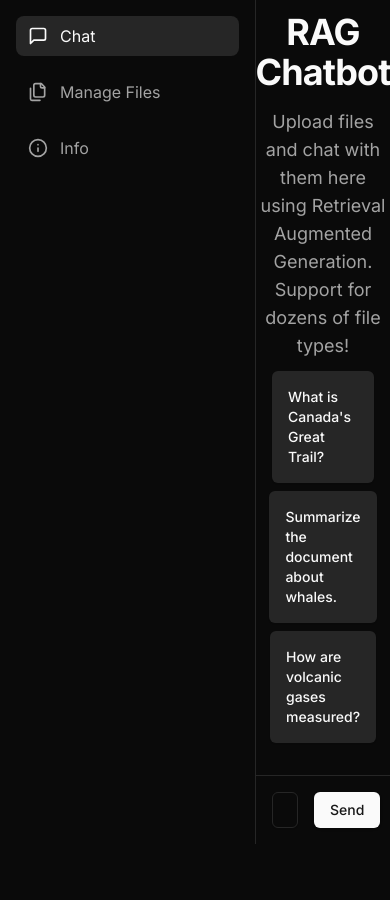
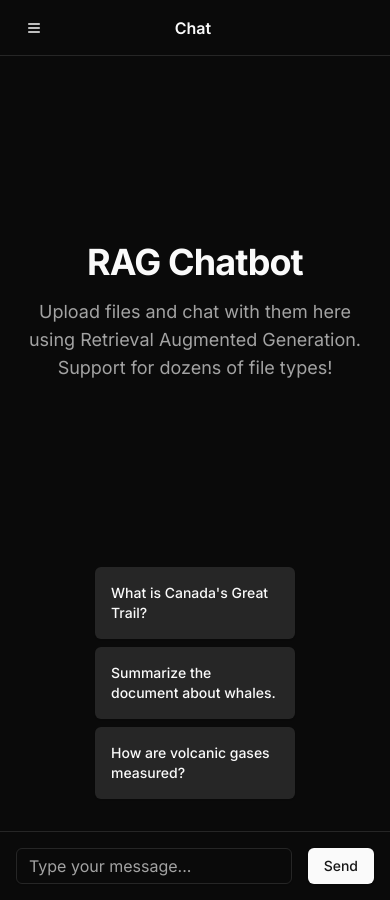
Before and after one commit to austinmw312/rag-chatbot, a Next.js app: page / in a window 390 px wide. Before the commit the page ends 844 px from the top, so only its background shows below. Built offline with nearby package versions, Linux system fonts and the light colour scheme.

Commit message:
Mobile navigation

```diff
--- a/app/layout.tsx
+++ b/app/layout.tsx
@@ -4,13 +4,14 @@ import "./globals.css";
 import { ThemeProvider } from "@/components/theme-provider";
 import { Navigation } from "@/components/navigation";
 import { ChatProvider } from "@/components/chat-context";
+import { SidebarProvider } from "@/components/layout/sidebar-context";
 import { Toaster } from "@/components/ui/toaster";
 
 const inter = Inter({ subsets: ["latin"] });
 
 export const metadata: Metadata = {
-  title: "RAG Chat",
-  description: "Chat with your documents using RAG",
+  title: "RAG Chatbot",
+  description: "Chat with your documents using AI",
 };
 
 export default function RootLayout({
@@ -29,14 +30,17 @@ export default function RootLayout({
           disableTransitionOnChange
         >
           <ChatProvider>
-            <div className="flex h-screen">
-              <Navigation />
-              <main className="flex-1 overflow-y-auto">
-                {children}
-              </main>
-            </div>
-            <Toaster />
+            <SidebarProvider>
+              <div className="flex min-h-screen">
+                <Navigation />
+                <main className="flex-1 lg:pl-64">
+                  <div className="h-14 lg:hidden" />
+                  {children}
+                </main>
+              </div>
+            </SidebarProvider>
           </ChatProvider>
+          <Toaster />
         </ThemeProvider>
       </body>
     </html>
--- /dev/null
+++ b/components/layout/sidebar-context.tsx
@@ -0,0 +1,56 @@
+"use client";
+
+import { createContext, useContext, useEffect, useState } from "react";
+
+interface SidebarContextType {
+  isOpen: boolean;
+  toggle: () => void;
+  close: () => void;
+}
+
+const SidebarContext = createContext<SidebarContextType | undefined>(undefined);
+
+export function SidebarProvider({ children }: { children: React.ReactNode }) {
+  const [isOpen, setIsOpen] = useState(true);
+
+  // Check screen size and localStorage on mount
+  useEffect(() => {
+    const savedState = localStorage.getItem("sidebarOpen");
+    const isMobile = window.innerWidth < 1024;
+
+    // On mobile, always start closed
+    // On desktop, use saved state or default to open
+    setIsOpen(isMobile ? false : savedState !== "false");
+
+    const handleResize = () => {
+      if (window.innerWidth < 1024) {
+        setIsOpen(false);
+      }
+    };
+
+    window.addEventListener("resize", handleResize);
+    return () => window.removeEventListener("resize", handleResize);
+  }, []);
+
+  // Save state to localStorage (only on desktop)
+  useEffect(() => {
+    if (window.innerWidth >= 1024) {
+      localStorage.setItem("sidebarOpen", isOpen.toString());
+    }
+  }, [isOpen]);
+
+  const toggle = () => setIsOpen(prev => !prev);
+  const close = () => setIsOpen(false);
+
+  return (
+    <SidebarContext.Provider value={{ isOpen, toggle, close }}>
+      {children}
+    </SidebarContext.Provider>
+  );
+}
+
+export function useSidebar() {
+  const context = useContext(SidebarContext);
+  if (!context) throw new Error("useSidebar must be used within SidebarProvider");
+  return context;
+}
--- a/components/navigation.tsx
+++ b/components/navigation.tsx
@@ -2,17 +2,64 @@
 
 import Link from "next/link";
 import { usePathname } from "next/navigation";
-import { MessageSquare, Files, Info } from "lucide-react";
+import { MessageSquare, Files, Info, Menu, X } from "lucide-react";
 import { cn } from "@/lib/utils";
+import { useSidebar } from "./layout/sidebar-context";
+import { Button } from "./ui/button";
 
 export function Navigation() {
   const pathname = usePathname();
+  const { isOpen, toggle, close } = useSidebar();
+
+  const handleNavigate = () => {
+    if (window.innerWidth < 1024) {
+      close();
+    }
+  };
 
   return (
-    <div className="w-64 border-r bg-background">
+    <>
+      {/* Mobile Header */}
+      <div className="lg:hidden fixed top-0 left-0 right-0 h-14 border-b bg-background px-4 flex items-center justify-between z-40">
+        <Button variant="ghost" size="icon" onClick={toggle}>
+          <Menu className="h-5 w-5" />
+        </Button>
+        <div className="font-semibold">
+          {pathname === "/" && "Chat"}
+          {pathname === "/files" && "Manage Files"}
+          {pathname === "/info" && "Info"}
+        </div>
+        <div className="w-10" /> {/* Spacer for centering */}
+      </div>
+
+      {/* Sidebar */}
+      <div className={cn(
+        "fixed inset-0 z-50 lg:z-0 lg:w-64",
+        isOpen ? "" : "hidden lg:block"
+      )}>
+        {/* Backdrop for mobile */}
+        <div
+          className={cn(
+            "fixed inset-0 bg-background/80 backdrop-blur-sm lg:hidden",
+            isOpen ? "opacity-100" : "opacity-0 pointer-events-none"
+          )}
+          onClick={close}
+        />
+
+        {/* Sidebar content */}
+        <div className={cn(
+          "fixed w-64 top-0 bottom-0 border-r bg-background transition-transform duration-300 ease-in-out",
+          isOpen ? "translate-x-0" : "-translate-x-full lg:translate-x-0"
+        )}>
+          <div className="lg:hidden p-4 border-b flex justify-end">
+            <Button variant="ghost" size="icon" onClick={close}>
+              <X className="h-5 w-5" />
+            </Button>
+          </div>
           <nav className="flex flex-col gap-4 p-4">
             <Link
               href="/"
+              onClick={handleNavigate}
               className={cn(
                 "flex items-center gap-3 rounded-lg px-3 py-2 text-muted-foreground transition-colors hover:text-foreground",
                 pathname === "/" ? "bg-secondary text-foreground" : ""
@@ -23,6 +70,7 @@ export function Navigation() {
             </Link>
             <Link
               href="/files"
+              onClick={handleNavigate}
               className={cn(
                 "flex items-center gap-3 rounded-lg px-3 py-2 text-muted-foreground transition-colors hover:text-foreground",
                 pathname === "/files" ? "bg-secondary text-foreground" : ""
@@ -33,6 +81,7 @@ export function Navigation() {
             </Link>
             <Link
               href="/info"
+              onClick={handleNavigate}
               className={cn(
                 "flex items-center gap-3 rounded-lg px-3 py-2 text-muted-foreground transition-colors hover:text-foreground",
                 pathname === "/info" ? "bg-secondary text-foreground" : ""
@@ -43,5 +92,7 @@ export function Navigation() {
             </Link>
           </nav>
         </div>
+      </div>
+    </>
   );
 }
```
Lines whose indentation alone changed are shown as unchanged.
